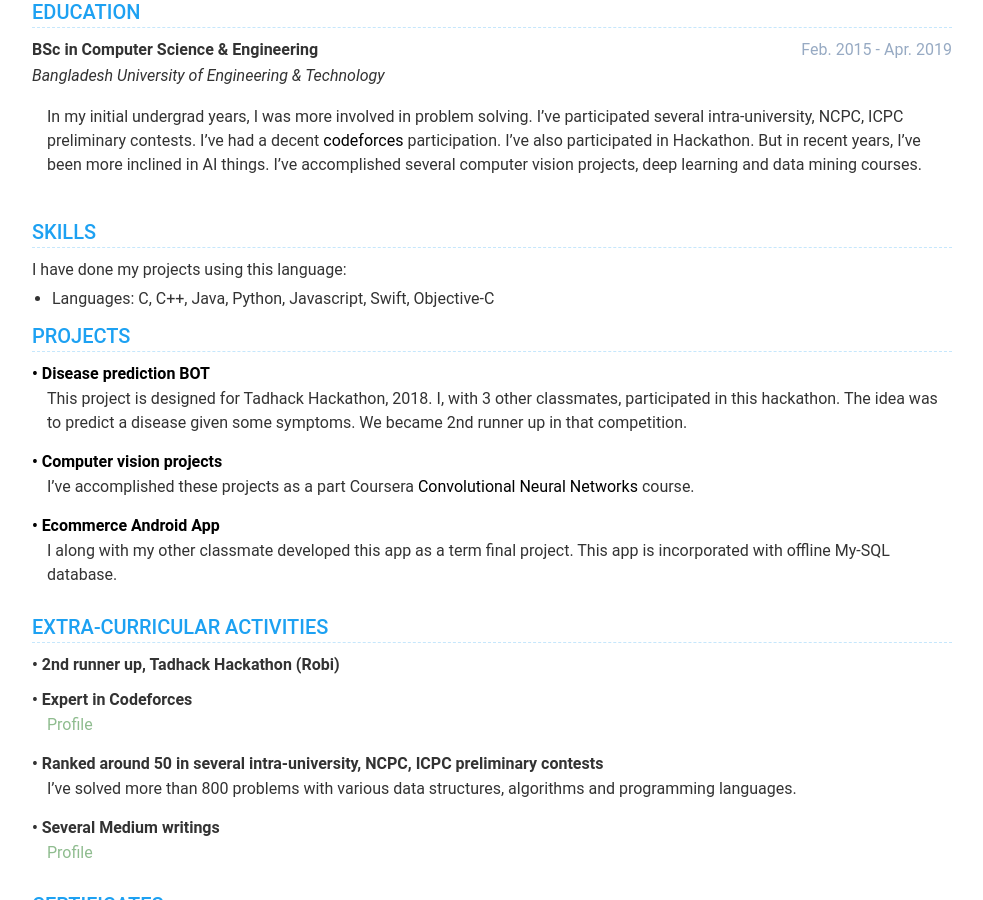
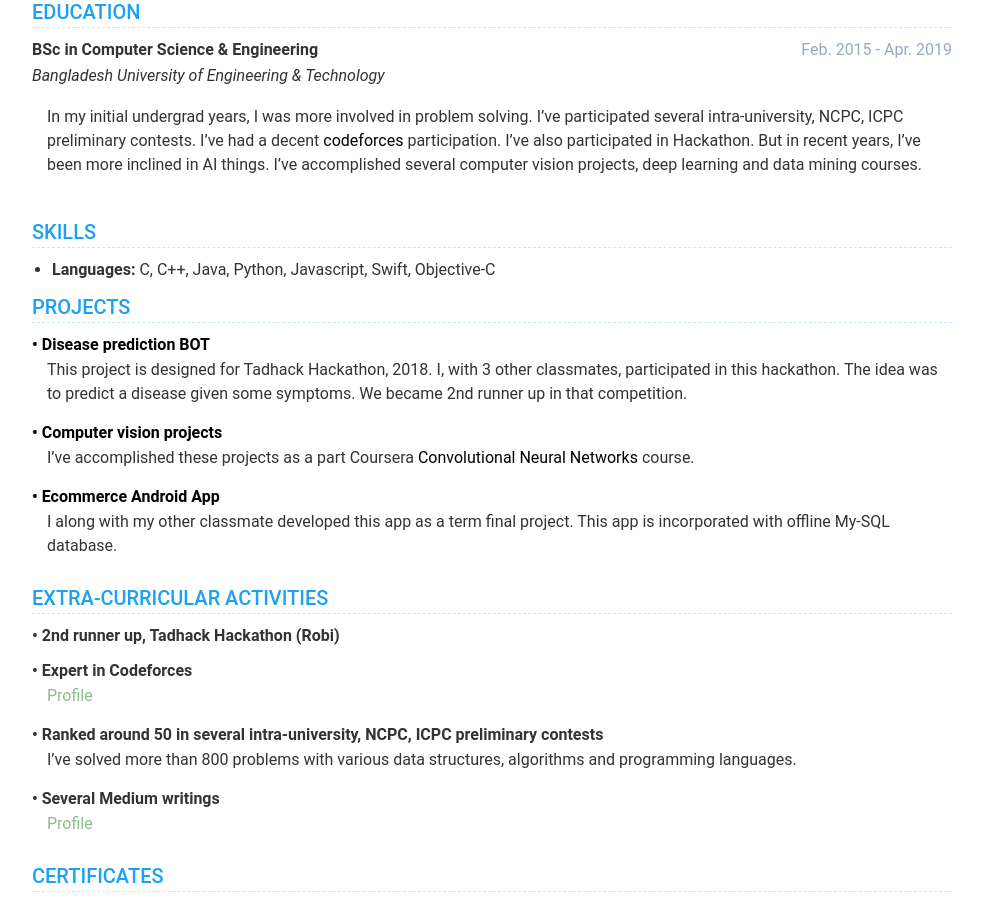
Before and after one commit to umma-salma/hasanur-rahman.github.io, a Jekyll site: the page built from index.html, in a window 1280 px wide and 900 px high, scrolled down 413 px. Shown: the whole window, without its empty margins (148-1131 px from the left). Built offline with Jekyll 4.4.1, drawn with Linux system fonts in a browser that asks for light colours; nearby versions of some CDN libraries.

Commit message:
added bold
Signed-off-by: Md. Hasanur Rahman <hasanurrahman690@gmail.com>

```diff
--- a/_data/data.yml
+++ b/_data/data.yml
@@ -177,8 +177,7 @@ skills:
   display: true
   title: Skills
   details: |
-    I have done my projects using this language:
-    + Languages: C, C++, Java, Python, Javascript, Swift, Objective-C
+    + <b> Languages:</b> C, C++, Java, Python, Javascript, Swift, Objective-C
 
 evaluation:
   display: true
```
